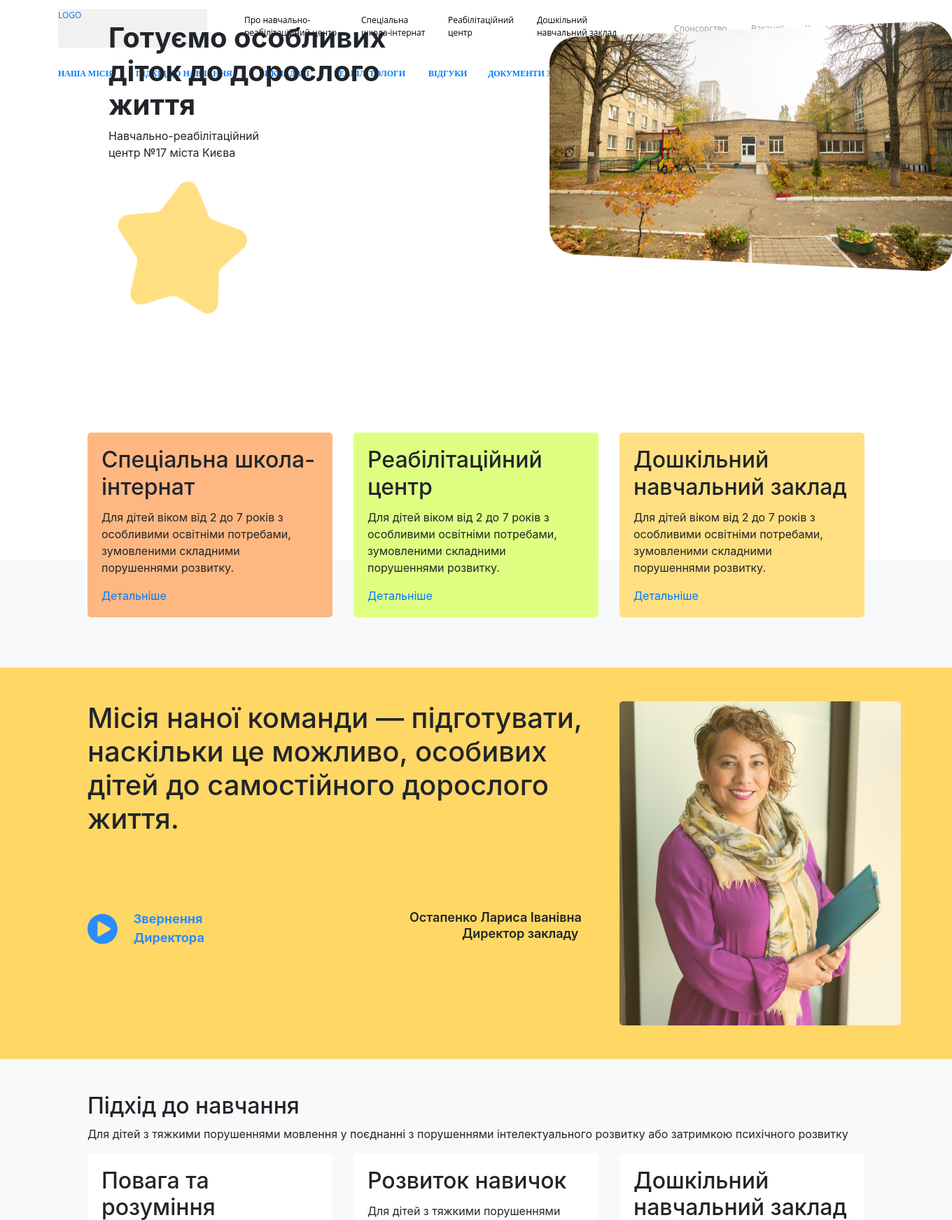
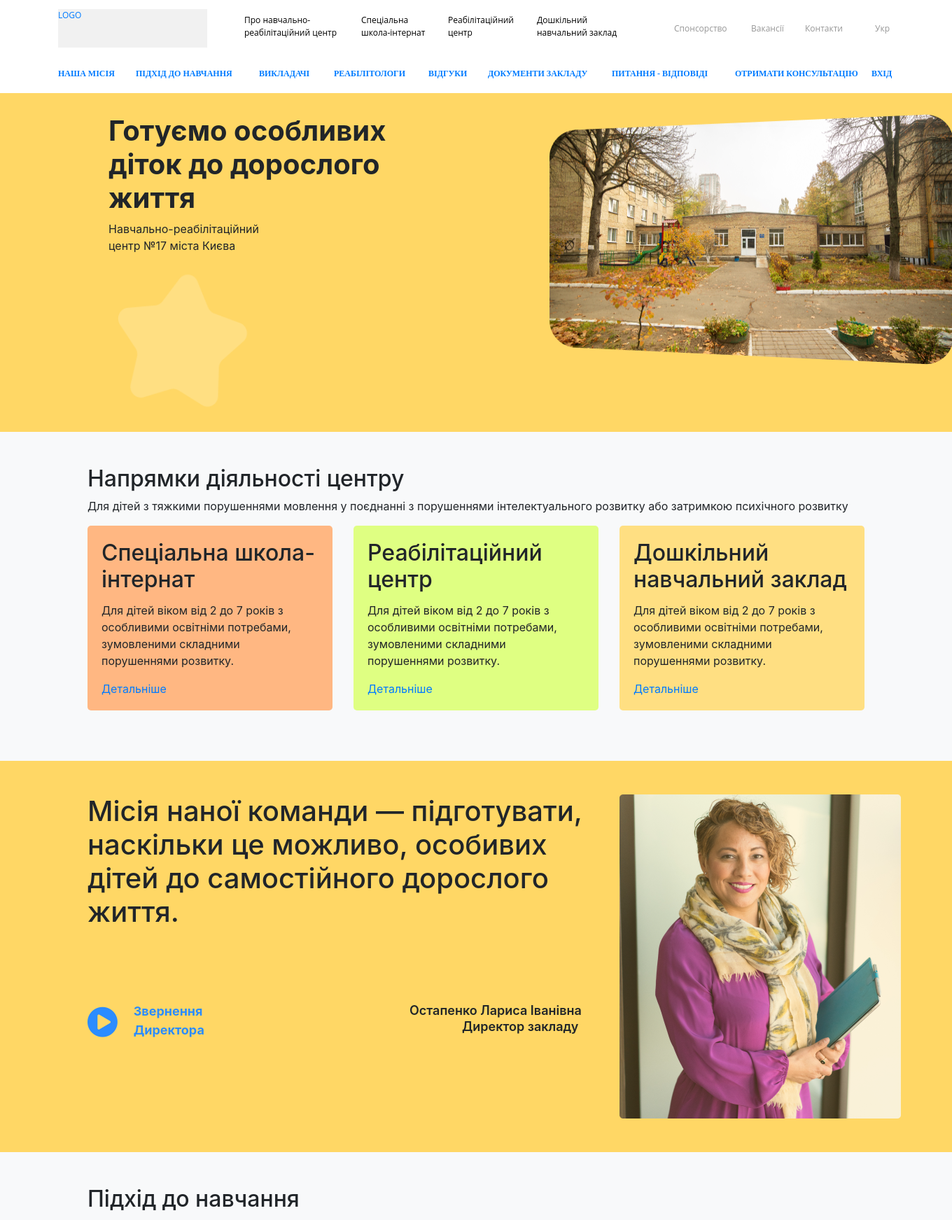
Before and after one commit to hackathon-project/school_site, a Django app: page /index/ in a window 1360 px wide. Shown: the top 1743 px of the page at 70% size. Run offline with Django 3.2, Linux system fonts and the light colour scheme; some libraries are stand-ins or nearby versions; some web fonts are replaced.

Commit message:
header pofiksili

```diff
--- a/project/templates/index.html
+++ b/project/templates/index.html
@@ -58,7 +58,7 @@
      </header>
      <style type="text/css">
       header{
-        position: absolute;
+        position: relative;
      left: 0%;
      right: 0%;
      top: 0%;
@@ -321,7 +321,7 @@
      left:1245px;
    }
     </style>
-              <main role="main">
+              <main role="main" style="padding-top: 8%;">
                     <!-- Main Container  -->
                      <section style="background: #FFD765;">
                        <div class="container">
```
